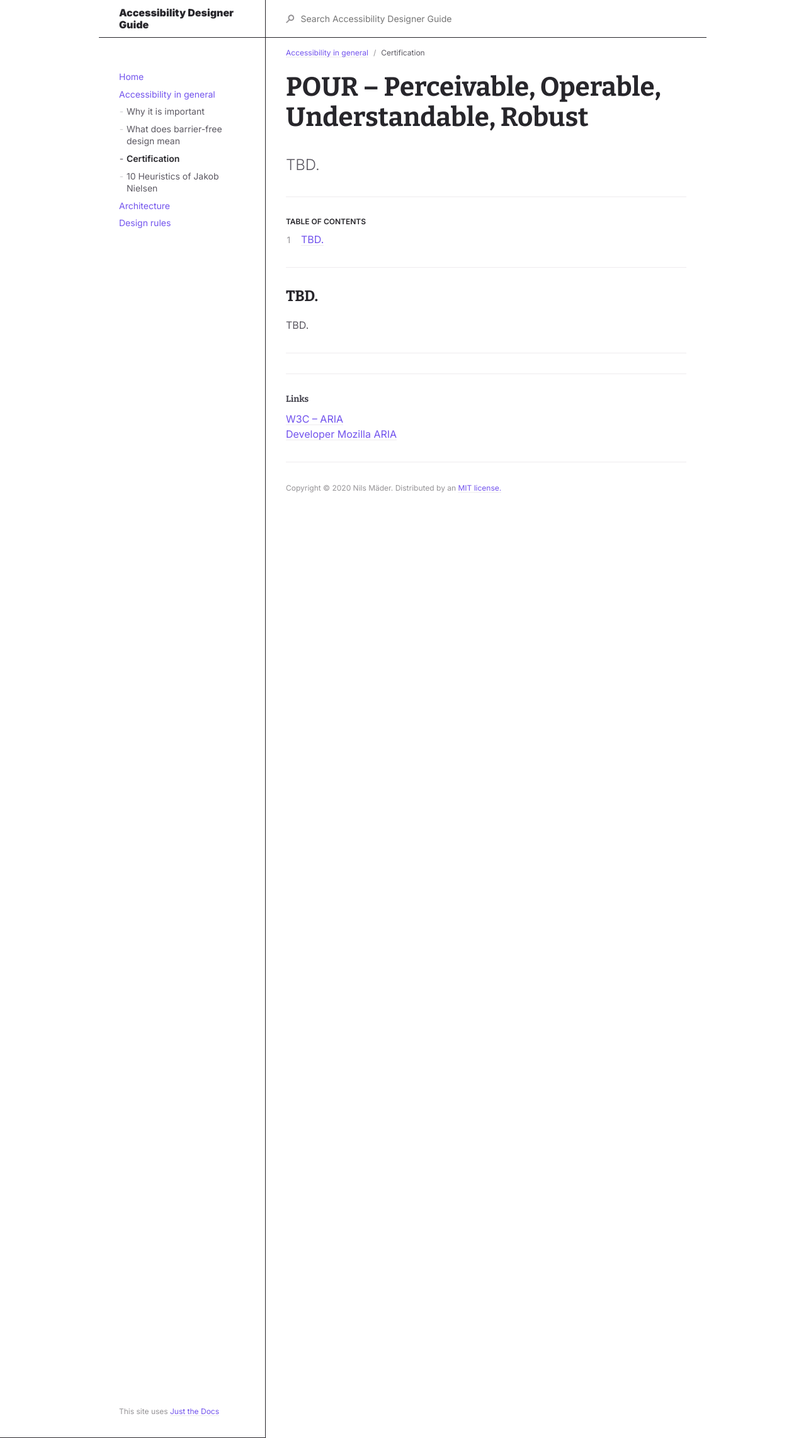
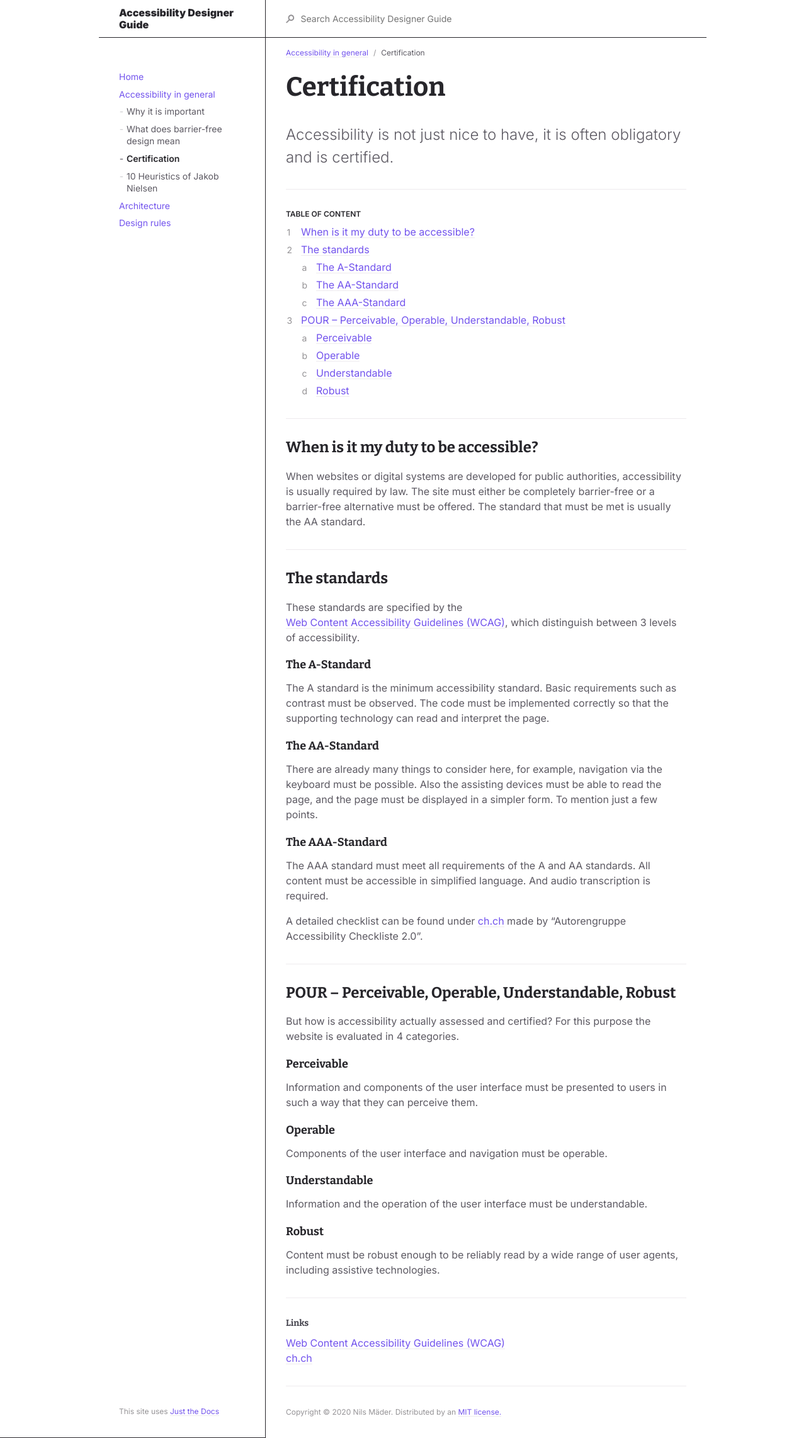
Before and after one commit to NMA93/Accessibility-Designer-Guide, a Jekyll site: the page built from docs/accessibility-in-general/Certification.md, in a window 1280 px wide. Shown: the whole page at 63% size. Built offline with Jekyll 4.4.1, drawn with Linux system fonts in a browser that asks for light colours.

Commit message:
articles

```diff
--- a/docs/Architecture/support-through-the-system.md
+++ b/docs/Architecture/support-through-the-system.md
@@ -50,7 +50,7 @@ In this example [ottonova](https://www.ottonova.de/expats "ottonova"){:target="_
 ---
 
 ## Error avoidance through support
-It is not only when users are disabled that errors may be generated when entering information. This should not be a problem for the user. As a good example, the live search should be considered. Suggestions are often made during the input. These suggestions also correct input errors. This avoids empty search results.
+Errors can occur when entering information, not only for disabled users. This should not be a problem for the user. As a good example the live search should be considered. Suggestions are often made during the input. These suggestions also correct input errors. This avoids empty search results.
 
 <img src="{{ '/assets/images/support/support_auto.png' | prepend: site.baseurl }}" alt="In this example, the format of the input is already predefined and only the input of numbers is allowed."/>
 The automatic live search completion reduces the chance of errors during input. [google](https://www.google.com "google"){:target="_blank"}
--- a/docs/accessibility-in-general/Certification.md
+++ b/docs/accessibility-in-general/Certification.md
@@ -5,17 +5,17 @@ parent: Accessibility in general
 nav_order: 3
 ---
 
-# POUR – Perceivable, Operable, Understandable, Robust
+# Certification
 {: .no_toc }
 {: .fs-9 }
 
-TBD.
+Accessibility is not just nice to have, it is often obligatory and is certified.
 {: .fs-6 .fw-300 }
 
 ---
 
 
-## Table of contents
+## Table of content
 {: .no_toc .text-delta }
 
 1. TOC
@@ -23,16 +23,48 @@ TBD.
 
 ---
 
-## TBD.
-TBD.
+## When is it my duty to be accessible?
+When websites or digital systems are developed for public authorities, accessibility is usually required by law. The site must either be completely barrier-free or a barrier-free alternative must be offered. The standard that must be met is usually the AA standard.
+
+---
+
+## The standards
+
+These standards are specified by the [Web Content Accessibility Guidelines (WCAG)](https://www.w3.org/WAI/standards-guidelines/wcag/ "Web Content Accessibility Guidelines (WCAG)"){:target="_blank"}, which distinguish between 3 levels of accessibility.
+
+### The A-Standard
+The A standard is the minimum accessibility standard. Basic requirements such as contrast must be observed. The code must be implemented correctly so that the supporting technology can read and interpret the page.
+
+### The AA-Standard
+There are already many things to consider here, for example, navigation via the keyboard must be possible. Also the assisting devices must be able to read the page, and the page must be displayed in a simpler form.  To mention just a few points.
+
+### The AAA-Standard
+The AAA standard must meet all requirements of the A and AA standards. All content must be accessible in simplified language. And audio transcription is required.
+
+A detailed checklist can be found under [ch.ch](https://www.accessibility-checklist.ch/ "ch.ch)"){:target="_blank"} made by "Autorengruppe Accessibility Checkliste 2.0".
+
+---
+
+## POUR – Perceivable, Operable, Understandable, Robust
+But how is accessibility actually assessed and certified? For this purpose the website is evaluated in 4 categories.
+
+### Perceivable
+Information and components of the user interface must be presented to users in such a way that they can perceive them.
+
+### Operable
+Components of the user interface and navigation must be operable.
+
+### Understandable
+Information and the operation of the user interface must be understandable.
+
+### Robust
+Content must be robust enough to be reliably read by a wide range of user agents, including assistive technologies.
 
 ---
 
 
----
-
 ##### Links
 {: .no_toc }
 
-[W3C – ARIA](https://www.w3.org/WAI/standards-guidelines/aria/ "W3C: WAI-ARIA Overview"){:target="_blank"} <br>
-[Developer Mozilla ARIA](https://developer.mozilla.org/en-US/docs/Web/Accessibility/ARIA "Developer Mozilla ARIA"){:target="_blank"}
+[Web Content Accessibility Guidelines (WCAG)](https://www.w3.org/WAI/standards-guidelines/wcag/ "Web Content Accessibility Guidelines (WCAG)"){:target="_blank"}<br>
+[ch.ch](https://www.accessibility-checklist.ch/ "ch.ch)"){:target="_blank"}
```
Also changed, not shown: docs/accessibility-in-general/10-heuristics.md (+9 -9 lines), docs/design-rules/icons.md (+2 -2 lines), _sass/custom/custom.scss (line endings or trailing spaces), 8 other files.
